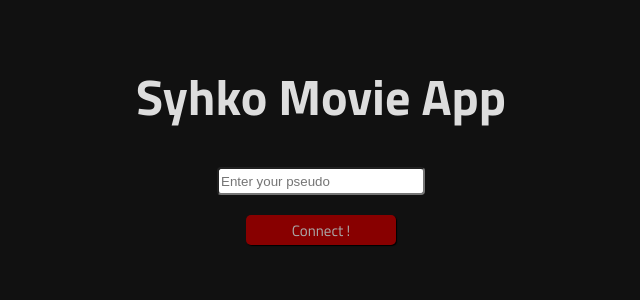
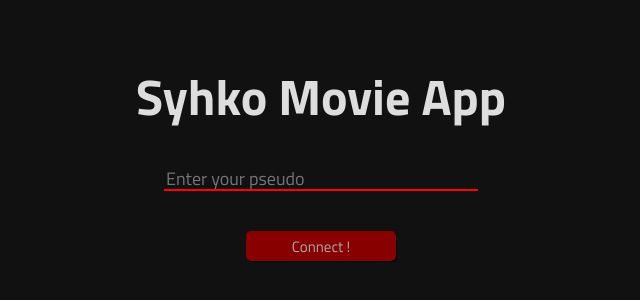
Before and after one commit to Syhko/my-movies, a React (Create React App) app: page / in a window 1280 px wide. Shown: the part 276-576 px from the top of the page, without its empty margins (319-959 px from the left). Built offline with nearby package versions, Linux system fonts and the light colour scheme; what re-base would draw is missing.

Commit message:
Adding some style on Connexion input

```diff
--- a/src/components/Connexion.css
+++ b/src/components/Connexion.css
@@ -6,10 +6,19 @@
 }
 
 .connexion_input {
-  height: 22px;
-	width : 200px;
-	border-radius: 4px;
-  margin-bottom: 20px;
+  font-family: 'Titillium Web';
+	font-size: 18px;
+	width: 310px;
+	height: 20px;
+	border: none;
+  border-bottom: 2px solid red;
+	background-color: inherit;
+	color: #aaaaaa;
+  margin-bottom: 40px;
+}
+
+.connexion_input:focus {
+	outline: none;
 }
 
 .connexion_button {
--- a/src/components/Connexion.js
+++ b/src/components/Connexion.js
@@ -7,7 +7,7 @@ import './Connexion.css';
 
 class Connexion extends PureComponent {
   state={
-    pseudo: '',
+    pseudo: 'a',
   }
 
   updatePseudo = (e) => {
```
